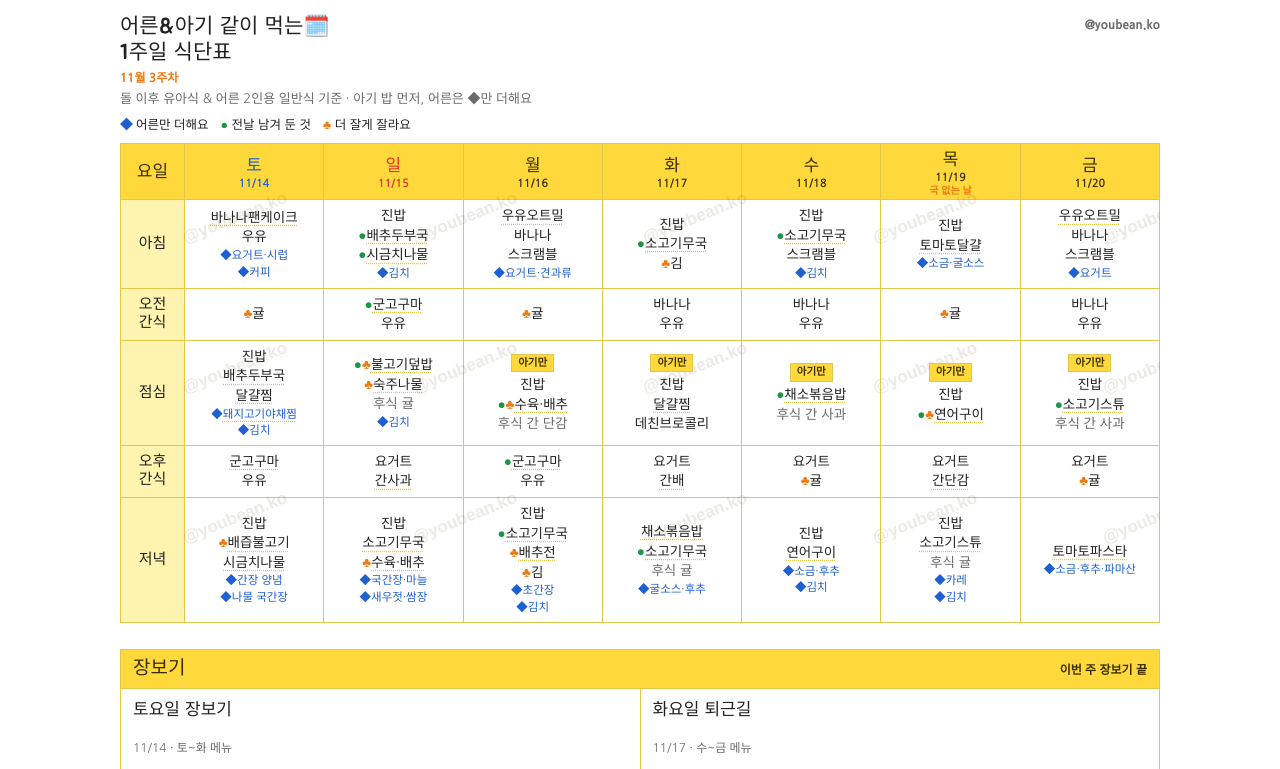
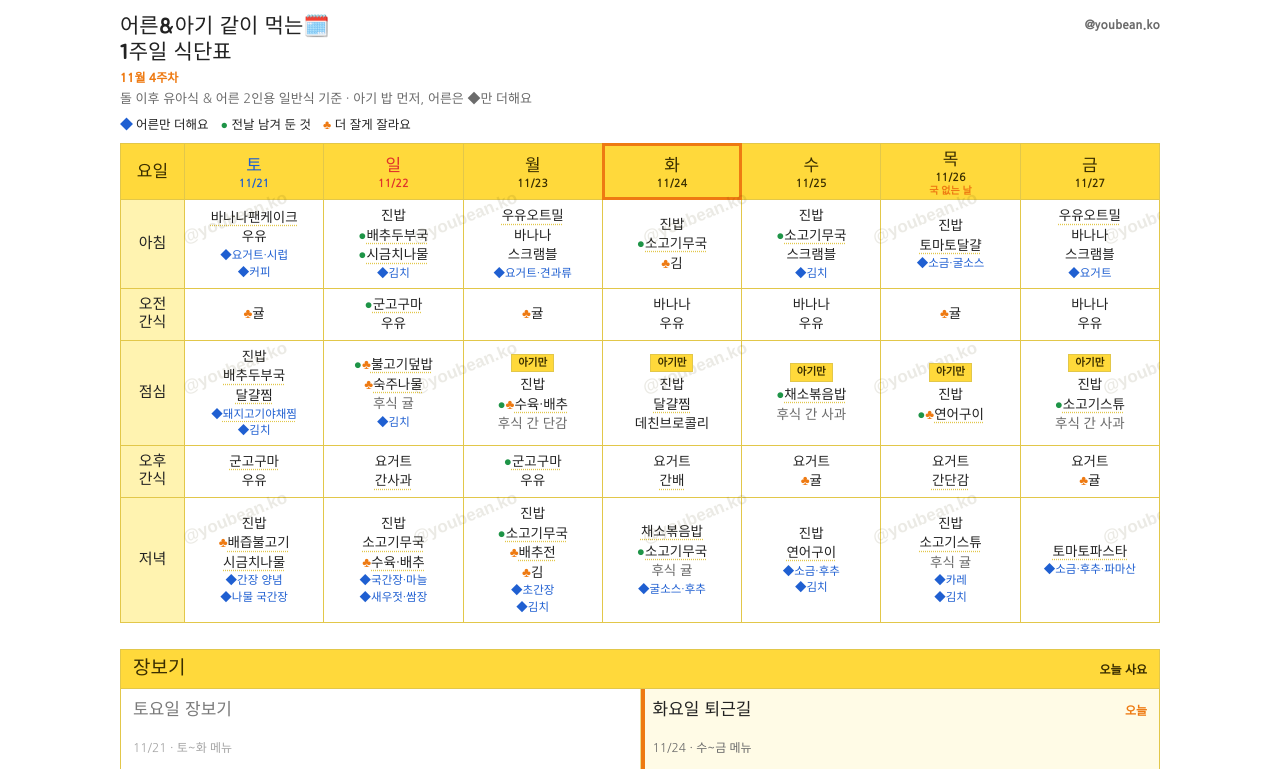
Before and after one commit to ybybgo/toddler-meal-plan, a plain HTML site: page index.html in a window 1280 px wide. Shown: the top 769 px of the page. Drawn offline with Linux system fonts and the light colour scheme.

Commit message:
Roll menu dates to the current Sat–Fri week automatically
Co-Authored-By: Claude Opus 5.5 <noreply@anthropic.com>

```diff
--- a/index.html
+++ b/index.html
@@ -243,7 +243,7 @@ const R={
   b:["파스타는 봉지 시간보다 2분 더 삶기","올리브유에 양파·다짐육 볶고 토마토(껍질 벗겨 깍둑) 넣어 10분","아기 몫: 파스타 잘게 잘라 소스에 비비기"],p:"남은 소스에 소금·후추, 그릇에 파마산"}
 };
 
-/* 식단 2026-11-14~20. 접두어 + 어른만(◆) / * 전날 남겨 둔 것(●) / ~ 더 잘게(♣) / ! 안내 / "후식 " */
+/* 식단 (날짜는 아래에서 이번 주로 자동).  접두어 + 어른만(◆) / * 전날 남겨 둔 것(●) / ~ 더 잘게(♣) / ! 안내 / "후식 " */
 const SLOTS=["아침","오전간식","점심","오후간식","저녁"];
 const W=[
  {k:"토",d:"11/14",iso:"2026-11-14",c:"sat",m:[
@@ -306,6 +306,15 @@ const TRIPS=[
 const el=(t,c,h)=>{const e=document.createElement(t);if(c)e.className=c;if(h!=null)e.innerHTML=h;return e};
 const pad=n=>String(n).padStart(2,'0');
 const now=new Date(), todayISO=now.getFullYear()+'-'+pad(now.getMonth()+1)+'-'+pad(now.getDate());
+/* 매주 자동: 오늘이 속한 토~금 주로 날짜를 다시 매김 */
+const iso=x=>x.getFullYear()+'-'+pad(x.getMonth()+1)+'-'+pad(x.getDate()), md=x=>(x.getMonth()+1)+'/'+x.getDate();
+const sat=new Date(now.getFullYear(),now.getMonth(),now.getDate()-((now.getDay()+1)%7));
+const dayAt=i=>new Date(sat.getFullYear(),sat.getMonth(),sat.getDate()+i);
+W.forEach((d,i)=>{const x=dayAt(i); d.d=md(x); d.iso=iso(x);});
+TRIPS[0].day=iso(dayAt(0)); TRIPS[0].sub=md(dayAt(0))+' · 토~화 메뉴';
+TRIPS[1].day=iso(dayAt(3)); TRIPS[1].sub=md(dayAt(3))+' · 수~금 메뉴';
+{const f=dayAt(6), w=document.querySelector('.wk'); if(w) w.textContent=(f.getMonth()+1)+'월 '+Math.ceil(f.getDate()/7)+'주차';}
+const SHOPKEY='shop-'+iso(sat);
 
 function cell(items){
   const td=el('td');
@@ -334,7 +343,7 @@ document.getElementById('menuNarrow').append(table(W.slice(0,3)), table(W.slice(
 document.getElementById('menuWide').append(table(W));
 
 /* 오늘 살 것: 오늘이 장보는 날이면 '오늘 사요', 아니면 다음 장보기를 강조 */
-let saved={}; try{saved=JSON.parse(localStorage.getItem('shop-1114')||'{}')}catch(e){}
+let saved={}; try{saved=JSON.parse(localStorage.getItem(SHOPKEY)||'{}')}catch(e){}
 const next=TRIPS.find(t=>t.day>=todayISO);
 const note=document.getElementById('shopNote');
 note.textContent = !next ? '이번 주 장보기 끝' : next.day===todayISO ? '오늘 사요' : '다음 장보기 · '+next.sub.split(' · ')[0];
@@ -349,7 +358,7 @@ TRIPS.forEach(t=>{
     items.forEach((x,i)=>{
       const k=t.id+':'+x, li=el('li'), lb=el('label'), cb=el('input');
       cb.type='checkbox'; cb.checked=!!saved[k];
-      cb.onchange=()=>{saved[k]=cb.checked; try{localStorage.setItem('shop-1114',JSON.stringify(saved))}catch(e){}};
+      cb.onchange=()=>{saved[k]=cb.checked; try{localStorage.setItem(SHOPKEY,JSON.stringify(saved))}catch(e){}};
       lb.append(cb, el('span',null,x)); li.append(lb); ul.append(li);
     });
   });
```
